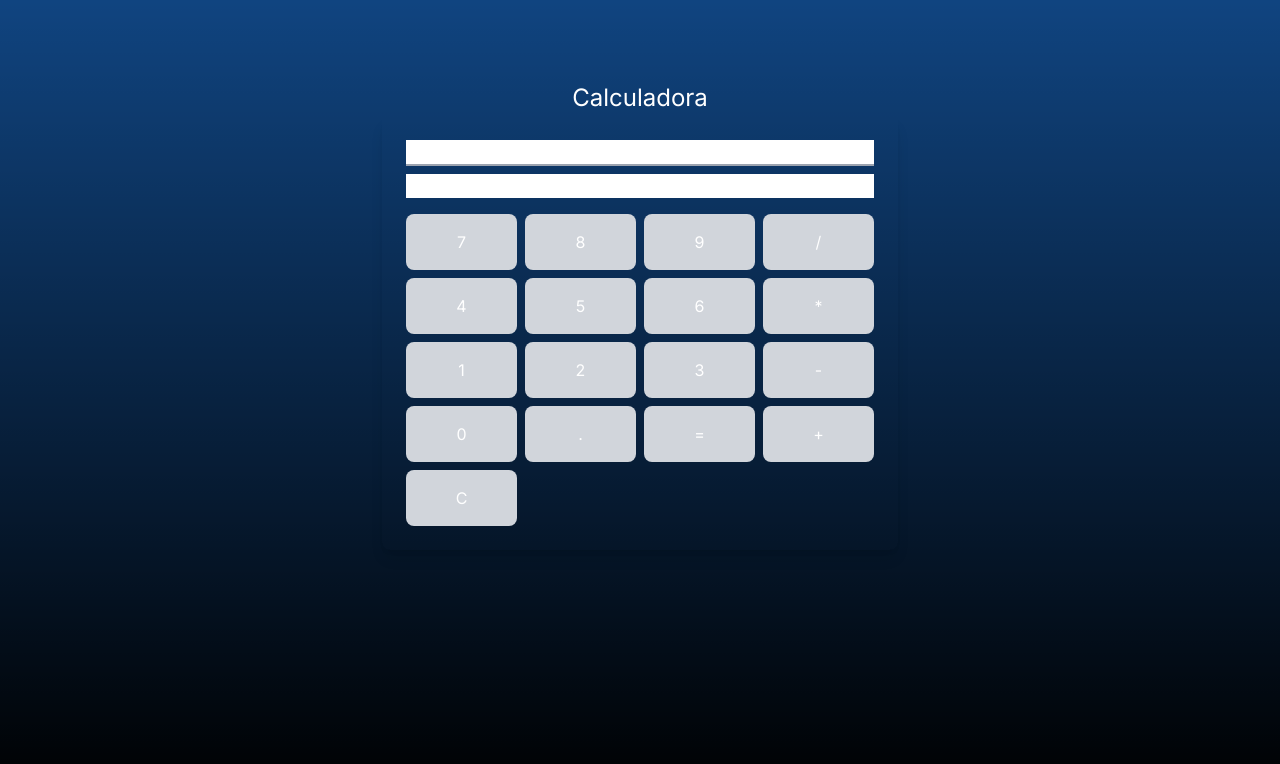
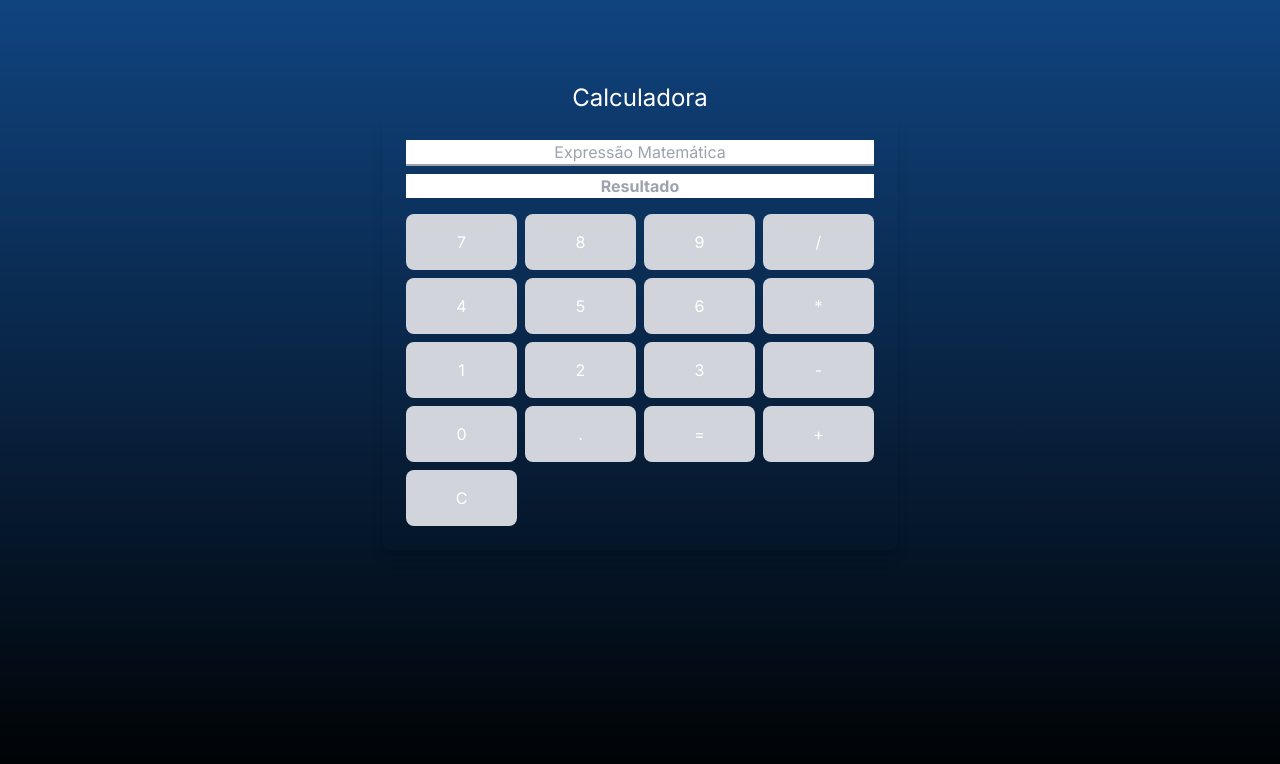
Before and after one commit to brunopilotoa/calculadora, a Next.js app: page / in a window 1280 px wide. Shown: the top 764 px of the page. Built offline with nearby package versions, Linux system fonts and the light colour scheme.

Commit message:
centralizado os digitos

```diff
--- a/app/page.tsx
+++ b/app/page.tsx
@@ -14,7 +14,6 @@ export default function Home() {
         try{
             const evalResult = eval(expression).toString();
             setResult(evalResult)
-            // setExpression(evalResult)
         } catch (error){
           setResult('Error');
         }
@@ -43,16 +42,18 @@ export default function Home() {
         {/* <p>Insira</p> */}
       <input
         type="text"
-        className=" number2 w-full mb-2 text-3x1 border-b-2 border-gray-400 focus:outline-none"
+        className=" number w-full mb-2 text-3x1 border-b-2 border-gray-400 focus:outline-none text-center"
         value={expression}
         readOnly
+        placeholder="Expressão Matemática"
       />
 
       <input
       type="text"
-      className=" number1 w-full text-2x1  font-bold mb-4 focus:outline-none"
+      className=" number w-full text-2x1  font-bold mb-4 focus:outline-none align-self text-center"
       value={result}
       readOnly
+      placeholder="Resultado"
       />
 
       <div className="grid grid-cols-4 gap-2">
```
Also changed, not shown: app/globals.css (line endings or trailing spaces).
